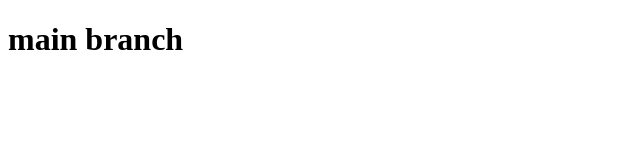
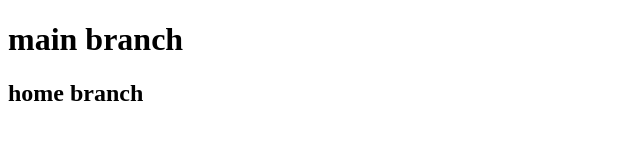
Before and after one commit to kishorkamdi/manager, a plain HTML site: page index.html in a window 1280 px wide. Shown: the whole page, without its empty margins (0-640 px from the left). Drawn offline with Linux system fonts and the light colour scheme.

Commit message:
home branch add 1

```diff
--- a/index.html
+++ b/index.html
@@ -7,5 +7,6 @@
 </head>
 <body>
     <h1>main branch</h1>
+    <h2>home branch</h2>
 </body>
 </html>
```
